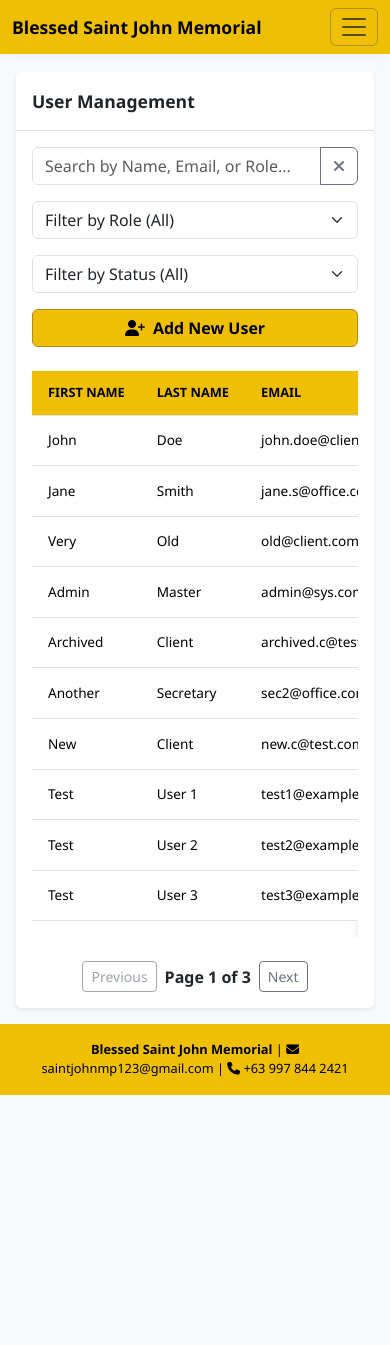
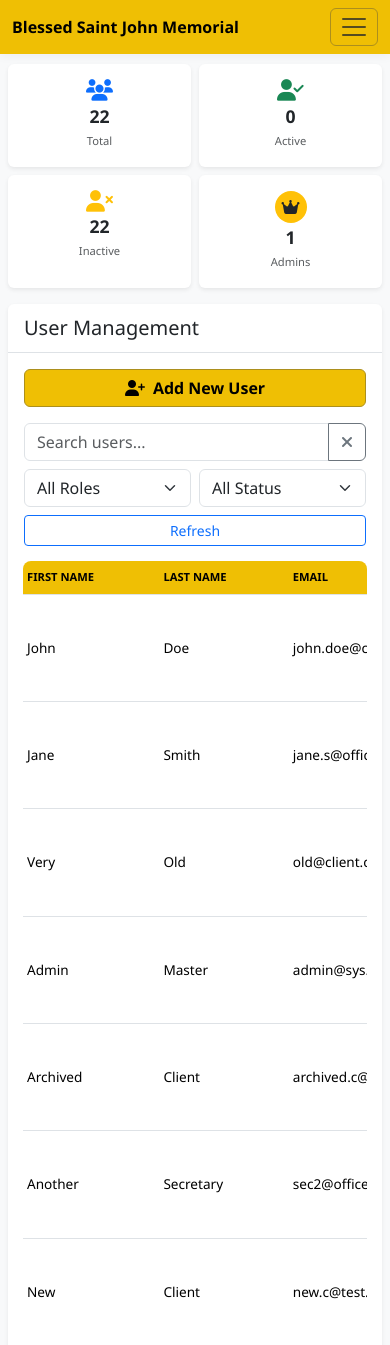
Before and after one commit to MiriamVega-proof/stJohnCmsApp, a PHP site: page /frontend/admin/adminUserManagement/adminUserManagement.html in a window 390 px wide. Shown: the top 1345 px of the page. Before the commit the page ends 1095 px from the top, so only its background shows below. Run offline with PHP 8.4, Linux system fonts and the light colour scheme.

Commit message:
added key metrics (total, active, inactive, admins count)

```diff
--- a/cmsApp/frontend/admin/adminUserManagement/adminUserManagement.css
+++ b/cmsApp/frontend/admin/adminUserManagement/adminUserManagement.css
@@ -30,6 +30,8 @@ main {
     flex-grow: 1;
     width: 100%;
 }
+
+/* Card Styles */
 
 .navbar {
     background-color: var(--gold) !important;
@@ -88,11 +90,18 @@ main {
 .main-content {
     padding: 1rem;
 }
+
 .card {
     box-shadow: var(--shadow);
     border: none;
-    width: 100%;
+    transition: transform 0.2s ease, box-shadow 0.2s ease;
 }
+
+.card:hover {
+    transform: translateY(-2px);
+    box-shadow: 0 6px 20px rgba(0, 0, 0, 0.1);
+}
+
 .card-header {
     background-color: transparent;
     border-bottom: 1px solid var(--border-color);
@@ -235,7 +244,105 @@ main {
     background: var(--danger-hover);
 }
 
-/* Responsive adjustments */
+/* Mobile Responsive Styles */
+@media (max-width: 575.98px) {
+    .main-content {
+        padding: 0.5rem;
+    }
+
+    /* Compact navbar on mobile */
+    .navbar-brand {
+        font-size: 1rem;
+    }
+
+    /* KPI Cards - Mobile */
+    .card-body h5 {
+        font-size: 1.1rem;
+    }
+
+    .card-body small {
+        font-size: 0.7rem;
+    }
+
+    /* Table improvements for mobile */
+    .table-responsive {
+        border-radius: 8px;
+        margin: -1px;
+    }
+
+    .table {
+        font-size: 0.8rem;
+        margin-bottom: 0;
+    }
+
+    .table thead th {
+        padding: 0.5rem 0.25rem;
+        font-size: 0.7rem;
+        white-space: nowrap;
+    }
+
+    .table tbody td {
+        padding: 0.5rem 0.25rem;
+        vertical-align: middle;
+    }
+
+    /* Hide less important columns on mobile */
+    .table th:nth-child(6), /* Last Login column */
+    .table td:nth-child(6) {
+        display: none;
+    }
+
+    /* Action buttons mobile optimization */
+    .action-buttons {
+        flex-direction: column;
+        gap: 0.2rem;
+    }
+
+    .action-btn {
+        width: 28px;
+        height: 28px;
+        font-size: 0.8rem;
+    }
+
+    /* Status badges mobile */
+    .status-badge {
+        font-size: 0.6rem;
+        padding: 0.2rem 0.5rem;
+        min-width: 60px;
+    }
+
+    /* Card header mobile */
+    .card-header {
+        padding: 0.75rem 1rem;
+        font-size: 1rem;
+    }
+
+    .card-body {
+        padding: 1rem !important;
+    }
+}
+
+@media (min-width: 576px) and (max-width: 767.98px) {
+    .main-content {
+        padding: 0.75rem;
+    }
+
+    .table th:nth-child(6), /* Last Login column */
+    .table td:nth-child(6) {
+        display: none;
+    }
+}
+
+@media (min-width: 768px) and (max-width: 991.98px) {
+    .table thead th {
+        font-size: 0.8rem;
+    }
+
+    .table tbody td {
+        font-size: 0.85rem;
+    }
+}
+
 @media (min-width: 768px) {
     body { padding-top: 62px; }
     .main-content { padding: 1.5rem; }
--- a/cmsApp/frontend/admin/adminUserManagement/adminUserManagement.html
+++ b/cmsApp/frontend/admin/adminUserManagement/adminUserManagement.html
@@ -67,39 +67,105 @@
     </nav>
 
     <main class="main-content">
+        <!-- Key Metrics Section -->
+        <div class="row g-2 mb-3">
+            <div class="col-6 col-lg-3">
+                <div class="card border-0 shadow-sm h-100">
+                    <div class="card-body text-center p-2 p-md-3">
+                        <i class="fas fa-users fs-4 text-primary mb-1"></i>
+                        <h5 class="fw-bold mb-0" id="totalUsersMetric">0</h5>
+                        <small class="text-muted fw-medium">Total</small>
+                    </div>
+                </div>
+            </div>
+            <div class="col-6 col-lg-3">
+                <div class="card border-0 shadow-sm h-100">
+                    <div class="card-body text-center p-2 p-md-3">
+                        <i class="fas fa-user-check fs-4 text-success mb-1"></i>
+                        <h5 class="fw-bold mb-0" id="activeUsersMetric">0</h5>
+                        <small class="text-muted fw-medium">Active</small>
+                    </div>
+                </div>
+            </div>
+            <div class="col-6 col-lg-3">
+                <div class="card border-0 shadow-sm h-100">
+                    <div class="card-body text-center p-2 p-md-3">
+                        <i class="fas fa-user-times fs-4 text-warning mb-1"></i>
+                        <h5 class="fw-bold mb-0" id="inactiveUsersMetric">0</h5>
+                        <small class="text-muted fw-medium">Inactive</small>
+                    </div>
+                </div>
+            </div>
+            <div class="col-6 col-lg-3">
+                <div class="card border-0 shadow-sm h-100">
+                    <div class="card-body text-center p-2 p-md-3">
+                        <div class="bg-warning text-dark rounded-circle p-1 d-inline-flex align-items-center justify-content-center mb-1" style="width: 32px; height: 32px;">
+                            <i class="fas fa-crown"></i>
+                        </div>
+                        <h5 class="fw-bold mb-0" id="adminUsersMetric">0</h5>
+                        <small class="text-muted fw-medium">Admins</small>
+                    </div>
+                </div>
+            </div>
+        </div>
+
         <div class="card shadow-sm">
-            <div class="card-header">User Management</div>
-            <div class="card-body p-3 p-md-4">
+            <div class="card-header d-flex justify-content-between align-items-center flex-wrap">
+                <h5 class="mb-0">User Management</h5>
+                <button id="addUserBtn" class="btn btn-gold btn-sm d-none d-md-inline-flex">
+                    <i class="fas fa-user-plus me-2"></i>Add User
+                </button>
+            </div>
+            <div class="card-body p-2 p-md-4">
 
-                <div class="row g-3 mb-3 align-items-center">
-                    <div class="col-lg-6">
+                <!-- Mobile Add Button -->
+                <div class="d-md-none mb-3">
+                    <button id="addUserBtnMobile" class="btn btn-gold w-100">
+                        <i class="fas fa-user-plus me-2"></i>Add New User
+                    </button>
+                </div>
+
+                <!-- Filters Section -->
+                <div class="row g-2 g-md-3 mb-3">
+                    <div class="col-12 col-md-6 col-lg-4">
+                        <label class="form-label small d-none d-md-block">Search Users</label>
                         <div class="input-group">
-                            <input type="text" id="userSearch" class="form-control" placeholder="Search by Name, Email, or Role...">
-                            <button class="btn btn-outline-secondary" type="button" id="clearSearchBtn" title="Clear Search"><i class="fas fa-times"></i></button>
+                            <input type="text" id="userSearch" class="form-control" placeholder="Search users...">
+                            <button class="btn btn-outline-secondary" type="button" id="clearSearchBtn" title="Clear Search">
+                                <i class="fas fa-times"></i>
+                            </button>
                         </div>
                     </div>
-                    <div class="col-md-6 col-lg-3">
+                    <div class="col-6 col-md-3 col-lg-2">
+                        <label class="form-label small d-none d-md-block">Role</label>
                         <select id="userRoleFilter" class="form-select">
-                            <option value="All" selected>Filter by Role (All)</option>
+                            <option value="All" selected>All Roles</option>
                             <option value="Admin">Admin</option>
                             <option value="Secretary">Secretary</option>
                             <option value="Client">Client</option>
                         </select>
                     </div>
-                    <div class="col-md-6 col-lg-3">
+                    <div class="col-6 col-md-3 col-lg-2">
+                        <label class="form-label small d-none d-md-block">Status</label>
                         <select id="userStatusFilter" class="form-select">
-                            <option value="All" selected>Filter by Status (All)</option>
+                            <option value="All" selected>All Status</option>
                             <option value="Active">Active</option>
+                            <option value="Inactive">Inactive</option>
                             <option value="Archived">Archived</option>
-                            <option value="Inactive">Inactive</option>
-                            <option value="Inactive">Deleted</option>
                         </select>
                     </div>
-                </div>
-
-                <div class="row g-3 mb-4 justify-content-center">
-                    <div class="col-lg-4 col-md-6">
-                        <button id="addUserBtn" class="btn btn-gold w-100"><i class="fas fa-user-plus me-2"></i>Add New User</button>
+                    <div class="col-12 col-lg-4">
+                        <label class="form-label small d-none d-md-block">Actions</label>
+                        <div class="d-flex gap-2">
+                            <button class="btn btn-outline-primary btn-sm flex-fill" id="refreshUsersBtn">
+                                <i class="fas fa-refresh me-1 d-none d-md-inline"></i>
+                                <span class="d-md-none">Refresh</span>
+                                <span class="d-none d-md-inline">Refresh</span>
+                            </button>
+                            <button class="btn btn-outline-success btn-sm flex-fill d-none d-md-inline-flex" id="exportUsersBtn">
+                                <i class="fas fa-download me-1"></i>Export
+                            </button>
+                        </div>
                     </div>
                 </div>
 
```
Also changed, not shown: cmsApp/frontend/admin/adminUserManagement/adminUserManagement.js (+70 -3 lines).
